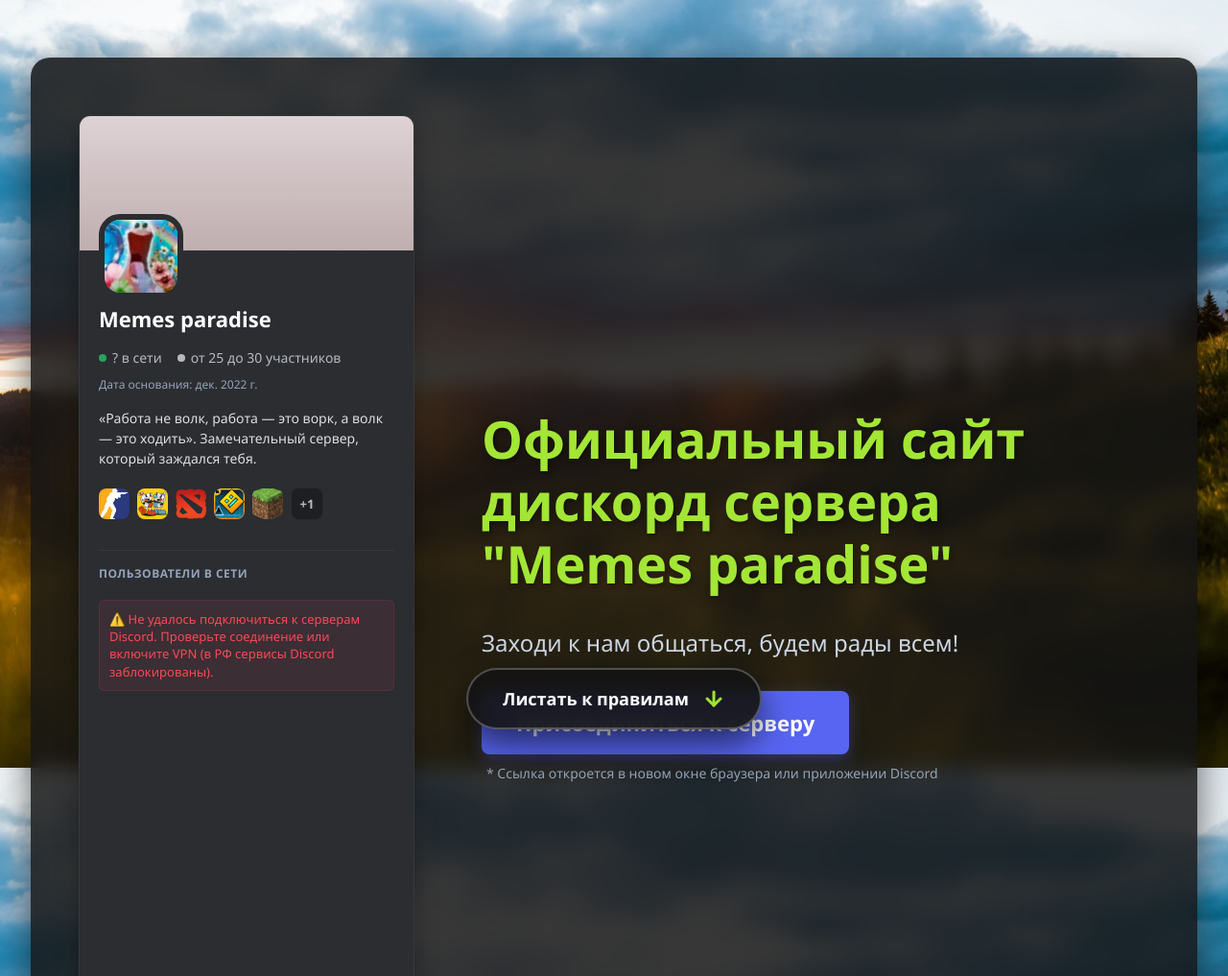
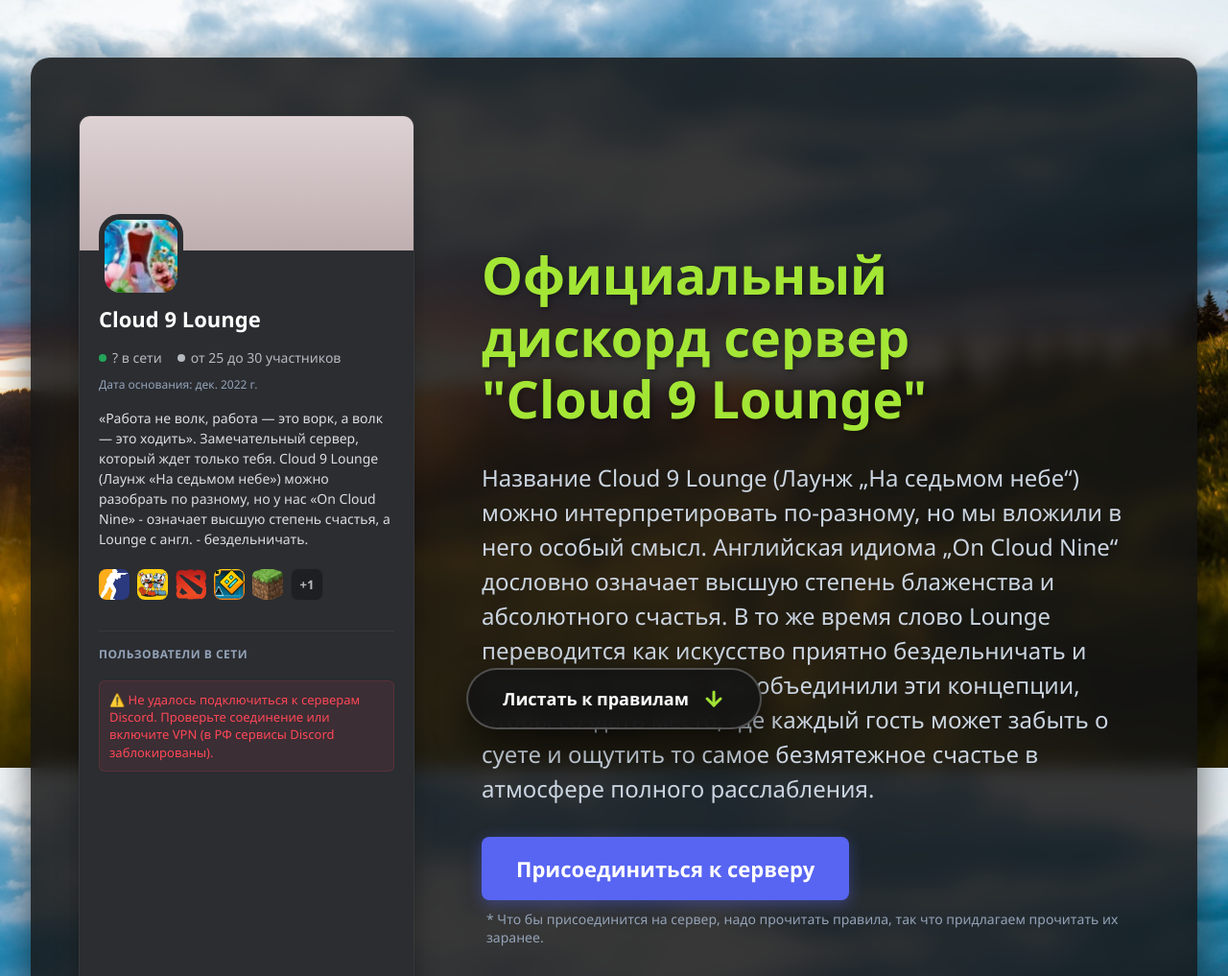
Before and after one commit to egoros126/memes-paradise-bot, a website: page index.html in a window 1280 px wide. Shown: the top 1017 px of the page at 96% size. Drawn offline with Linux system fonts and the light colour scheme; no server answers.

Commit message:
Update index.html

```diff
--- a/index.html
+++ b/index.html
@@ -70,7 +70,7 @@
 
           <!-- Название сервера и белый оригинальный значок верификации-домика -->
           <h2 style="font-size: 22px; font-weight: 700; color: #fff; display: flex; align-items: center; gap: 6px; margin: 0;">
-            Memes paradise
+            Cloud 9 Lounge
           </h2>
 
           <!-- Живая статистика участников (обновляется скриптом) -->
@@ -83,7 +83,7 @@
           <div style="font-size: 12px; color: #94a3b8; margin-top: -6px;">Дата основания: дек. 2022 г.</div>
 
           <!-- Описание сервера -->
-          <p style="font-size: 14px; color: #dbdee1; line-height: 1.5; margin: 0;">«Работа не волк, работа — это ворк, а волк — это ходить». Замечательный сервер, который заждался тебя.</p>
+          <p style="font-size: 14px; color: #dbdee1; line-height: 1.5; margin: 0;">«Работа не волк, работа — это ворк, а волк — это ходить». Замечательный сервер, который ждет только тебя. Cloud 9 Lounge (Лаунж «На седьмом небе») можно разобрать по разному, но у нас  «On Cloud Nine» - означает высшую степень счастья, а Lounge с англ. - бездельничать.</p>
 
           <!-- Локальные иконки популярных игр из папки Icons -->
           <div style="display: flex; gap: 8px; align-items: center; margin-top: 4px;">
@@ -114,10 +114,10 @@
     <!-- ПРАВЫЙ БЛОК: Текст главной страницы -->
     <div style="flex-grow: 1; display: flex; flex-direction: column; gap: 32px; min-height: 720px; justify-content: center; position: relative; box-sizing: border-box; padding-left: 20px;">
       <h1 style="margin: 0; font-size: 54px; font-weight: 800; line-height: 1.2; color: #a3e635; text-shadow: 2px 2px 6px rgba(0,0,0,0.4);">
-        Официальный сайт<br>дискорд сервера<br>"Memes paradise"
+        Официальный<br>дискорд сервер<br>"Cloud 9 Lounge"
       </h1>
       <p style="margin: 0; color: #cbd5e1; font-size: 24px; line-height: 1.5;">
-        Заходи к нам общаться, будем рады всем!
+        Название Cloud 9 Lounge (Лаунж „На седьмом небе“) можно интерпретировать по-разному, но мы вложили в него особый смысл. Английская идиома „On Cloud Nine“ дословно означает высшую степень блаженства и абсолютного счастья. В то же время слово Lounge переводится как искусство приятно бездельничать и никуда не спешить. Мы объединили эти концепции, чтобы создать место, где каждый гость может забыть о суете и ощутить то самое безмятежное счастье в атмосфере полного расслабления.
       </p>
 
       <!-- Блок кнопки присоединения -->
@@ -125,7 +125,7 @@
         <a href="https://discord.gg/C9DZCQ4K6W" target="_blank" style="display: inline-block; width: max-content; background: #5865F2; color: white; text-decoration: none; padding: 18px 36px; font-size: 22px; font-weight: 700; border-radius: 8px; box-shadow: 0 4px 15px rgba(88, 101, 242, 0.4);">
           Присоединиться к серверу
         </a>
-        <span style="color: #94a3b8; font-size: 14px; padding-left: 5px;">* Ссылка откроется в новом окне браузера или приложении Discord</span>
+        <span style="color: #94a3b8; font-size: 14px; padding-left: 5px;">* Что бы присоединится на сервер, надо прочитать правила, так что придлагаем прочитать их заранее.</span>
       </div>
     </div>
 
@@ -199,19 +199,19 @@
                 <div class="col-punish">Бан от 1 - 14 дней.</div>
               </div>
               <div class="rules-row">
-                <div class="col-rule"><strong>6.</strong>Не отклоняйтесь от темы канала. Если канал создан для идей для сервера, для использования бота или для объявлений, то не нужно в нём обсуждать всё подряд.</div>
+                <div class="col-rule"><strong>6.</strong> Не отклоняйтесь от темы канала. Если канал создан для идей для сервера, для использования бота или для объявлений, то не нужно в нём обсуждать всё подряд.</div>
                 <div class="col-punish">Мут от 1 - 15 мин и удаление сообщений в канале в котором они не должны были быть. </div>
               </div>
               <div class="rules-row">
-                <div class="col-rule"><strong>7.</strong>Запрещено выдавать себя за другое лицо и вводить в заблуждение (Правило так же распространяется если у вас идентичный профиль другого человека).</div>
+                <div class="col-rule"><strong>7.</strong> Запрещено выдавать себя за другое лицо и вводить в заблуждение (Правило так же распространяется если у вас идентичный профиль другого человека).</div>
                 <div class="col-punish">Мут от 15 мин (если человек нечего не натворил) / Кик с сервера </div>
               </div>
               <div class="rules-row">
-                <div class="col-rule"><strong>8.</strong>Запрещен доксинг (поиск и опубликование персональной или конфиденциальной информации о человеке без его согласия).</div>
+                <div class="col-rule"><strong>8.</strong> Запрещен доксинг (поиск и опубликование персональной или конфиденциальной информации о человеке без его согласия).</div>
                 <div class="col-punish">Перманентный бан</div>
               </div>
                <div class="rules-row">
-                <div class="col-rule"><strong>9.</strong>Запрещено вымогательство, угрозы, шантаж и мошенничество, а также любые формы психологического давления</div>
+                <div class="col-rule"><strong>9.</strong> Запрещено вымогательство, угрозы, шантаж и мошенничество, а также любые формы психологического давления</div>
                 <div class="col-punish">Бан на 1 день</div>
               </div>
               <div class="rules-row">
@@ -238,7 +238,7 @@
                 <div class="col-punish">Мут 1 час</div>
               </div>
               <div class="rules-row">
-                <div class="col-rule"><strong>13.</strong>Запрещено ведение острых политических, межнациональных и религиозных дискуссий, способных вызвать конфликты.</div>
+                <div class="col-rule"><strong>13.</strong> Запрещено ведение острых политических, межнациональных и религиозных дискуссий, способных вызвать конфликты.</div>
                 <div class="col-punish">Мут от 6 - 24 часов.</div>
               </div>
               <div class="rules-row">
@@ -318,8 +318,8 @@
               <div class="col-punish">Лишение прав на создание тикетов и мут на 1 час</div>
             </div>
             <div class="rules-row">
-              <div class="col-rule"><strong>5.</strong>@Поддержка не может удалить тикет, пока администрация не проверит его историю. Если к тикету у администрации возник вопрос, то уже новый человек заново ответит на запрос.</div>
-              <div class="col-punish" style="color: #cbd5e1;">Если все равно тикет не принимают (например на администрацию) то попробуйте через младшую администрацию направить сведения на ОСнователя</div>
+              <div class="col-rule"><strong>5.</strong> @Поддержка не может удалить тикет, пока администрация не проверит его историю. Если к тикету у администрации возник вопрос, то уже новый человек заново ответит на запрос.</div>
+              <div class="col-punish" style="color: #cbd5e1;">Если все равно тикет не принимают (например на администрацию) то попробуйте через младшую администрацию направить сведения на Основателя</div>
             </div>
           </div>
 
@@ -368,11 +368,11 @@
             <div class="col-punish" style="color: #5865F2;">ПРАВА И ДОСТУПЫ</div>
           </div>
           <div class="rules-row">
-            <div class="col-rule"><strong>Основатель сервера</strong> (Высший уровень управления)</div>
+            <div class="col-rule"><strong>От 15 - 10 lvl доверия</strong> (Высший уровень управления)</div>
             <div class="col-punish" style="color: #2ed573;">Полный доступ ко всем системам, тикетам и панели бота</div>
           </div>
           <div class="rules-row">
-            <div class="col-rule"><strong>Доверенная Администрация</strong> (Младший состав)</div>
+            <div class="col-rule"><strong>От 9 - 1 lvl доверия</strong> (Младший состав)</div>
             <div class="col-punish" style="color: #2ed573;">Рассмотрение жалоб, выдача ролей, ведение тикетов (кроме джузо)</div>
           </div>
         </div>
```
